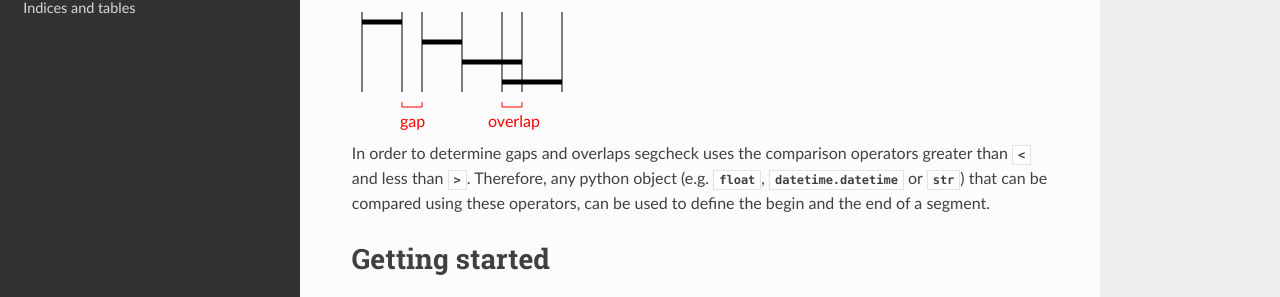
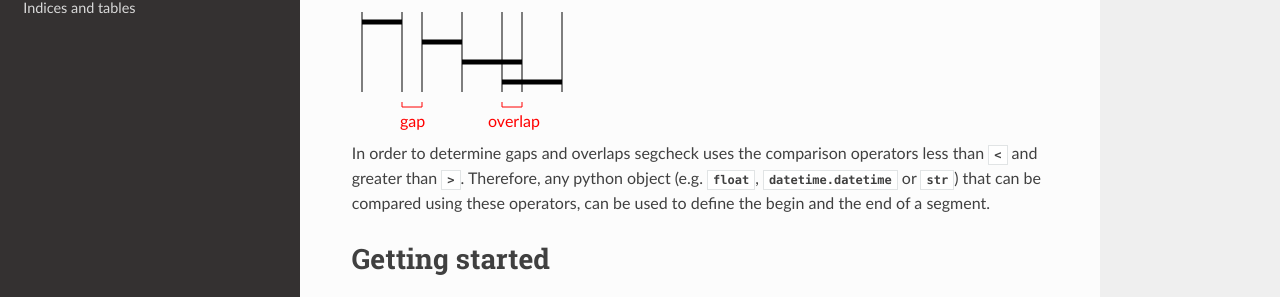
Before and after one commit to thomasschus/segcheck, a Sphinx documentation site: the page built from docs/source/index.rst, in a window 1280 px wide and 1008 px high, cut to the strip 196-493 px from the top of the window. Built offline with Sphinx 7.4.7 and the Read the Docs theme 2.0.0, drawn with Linux system fonts in a browser that asks for light colours.

```diff
--- a/docs/source/index.rst
+++ b/docs/source/index.rst
@@ -34,7 +34,7 @@ Welcome to segcheck's documentation!
      <polyline points="150,90 150,95 170,95 170,90" style="fill:none;stroke:red;stroke-width:1" />
      </svg>
 
-In order to determine gaps and overlaps segcheck uses the comparison operators greater than :obj:`< <operator.lt>` and less than :obj:`> <operator.gt>`. Therefore, any python object (e.g. :obj:`float`, :obj:`datetime.datetime` or :obj:`str`) that can be compared using these operators, can be used to define the begin and the end of a segment.
+In order to determine gaps and overlaps segcheck uses the comparison operators less than :obj:`< <operator.lt>` and greater than :obj:`> <operator.gt>`. Therefore, any python object (e.g. :obj:`float`, :obj:`datetime.datetime` or :obj:`str`) that can be compared using these operators, can be used to define the begin and the end of a segment.
 
 Getting started
 ===============
```
